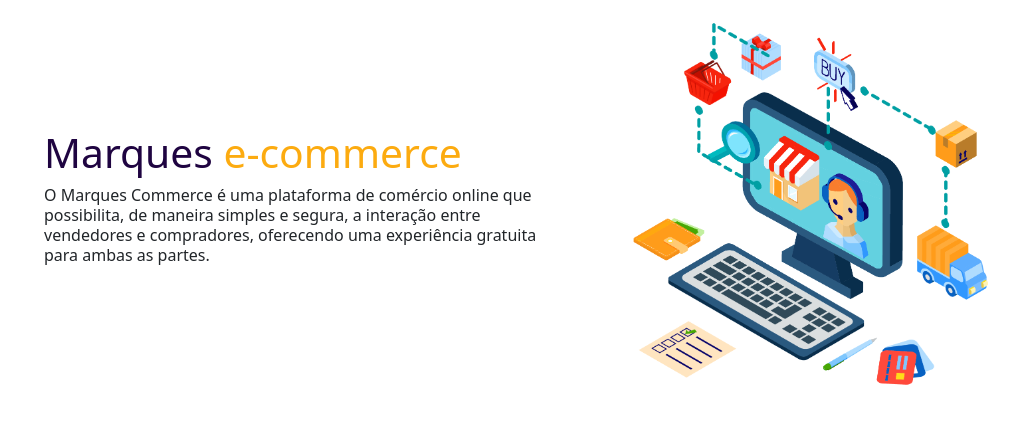
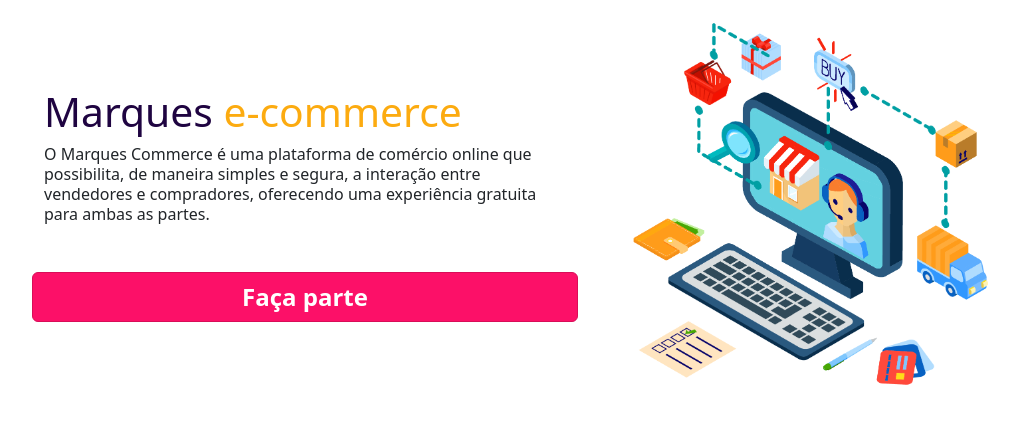
Before and after one commit to JoaoVMarques/marques-ecommerce, a React (Vite) app: page / in a window 1280 px wide. Shown: the top 424 px of the page, without its empty margins (50-1069 px from the left). Built offline with nearby package versions, Linux system fonts and the light colour scheme.

Commit message:
Adicionando botão e estilizando

```diff
--- a/src/pages/infoPage/components/About.tsx
+++ b/src/pages/infoPage/components/About.tsx
@@ -1,4 +1,5 @@
 import {
+  Button,
   Col, Container, Image, Row,
 } from 'react-bootstrap';
 import slogan from './texts';
@@ -15,7 +16,12 @@ function About() {
                 <span className="titleOrange"> e-commerce</span></h1>
             </Row>
             <Row>
-              <p className='fs-6 lh-sm'>{slogan}</p>
+              <p className='fs-6 lh-sm mb-5'>{slogan}</p>
+              <Button className="pink-button">
+                <span className='fw-bold fs-4'>
+                  Faça parte
+                </span>
+              </Button>
             </Row>
           </Container>
         </Col>
--- a/src/style.css
+++ b/src/style.css
@@ -9,3 +9,24 @@
 .title-screen {
   font-size: calc(125% + 1vw + 1vh);
 }
+
+.pink-button {
+  background-color: #fc1068;
+  border-color: #d80e58
+}
+
+.pink-button:visited,
+.pink-button:focus {
+  background-color: #D90D58 !important;
+  border-color: #d80e58 !important
+}
+
+.pink-button:hover {
+  background-color: #c70d51 !important;
+  border-color: #d80e58 !important
+}
+
+.pink-button:active {
+  background-color: #B00B47 !important;
+  border-color: #d80e58 !important;
+}
```
